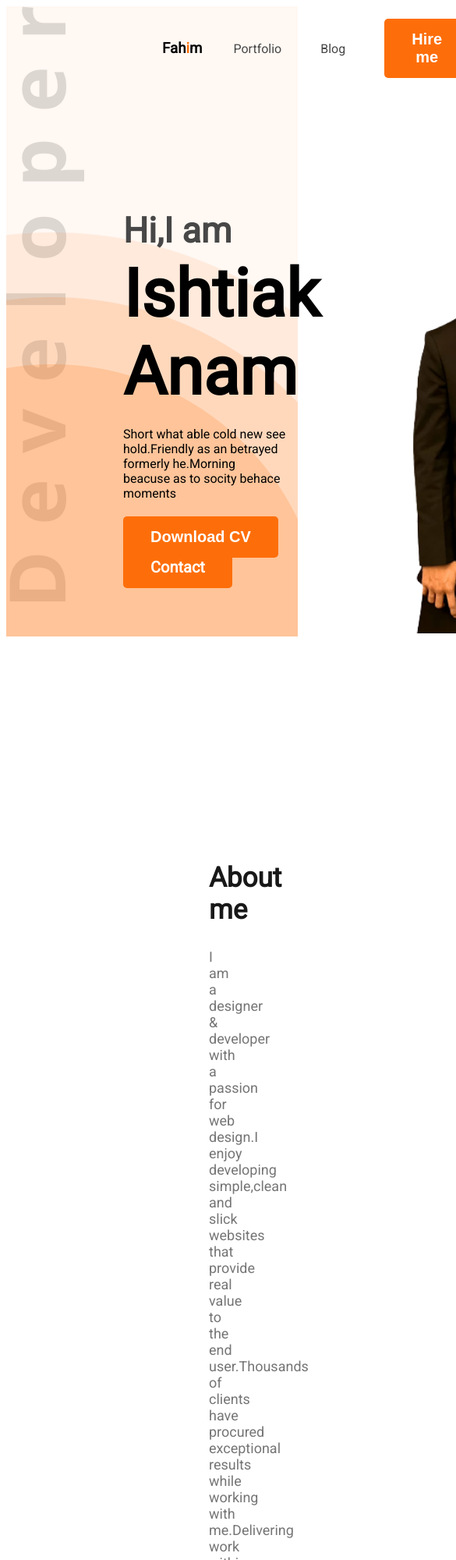
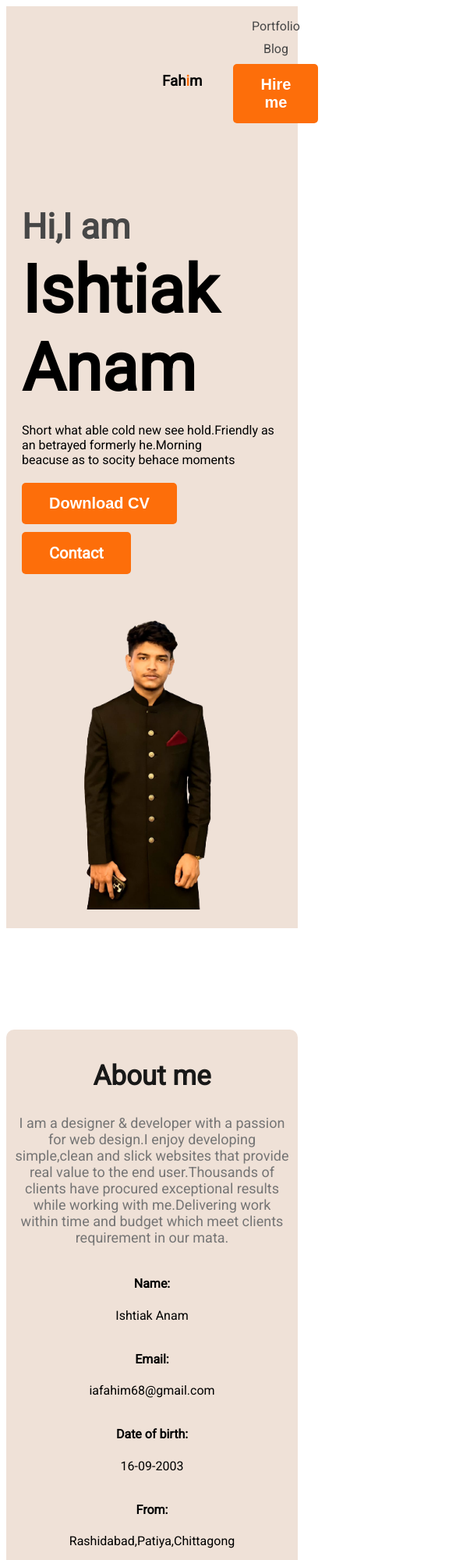
Before and after one commit to ishtiakanam/web-developer-portfolio, a plain HTML site: page index.html in a window 390 px wide. Shown: the top 2000 px of the page at 78% size, 585 px wide, since content can reach past the window. Drawn offline with Linux system fonts and the light colour scheme.

Commit message:
website responsed

```diff
--- a/style.css
+++ b/style.css
@@ -60,7 +60,7 @@ nav a {
 
 /* header related styles */
 .header {
-    background: #FFF8F3;
+    background: rgba(168, 95, 43, 0.188);
     /* background-color: #474747; */
     background-image: url('./images/header_bg.png'), url('./images/developer.png');
     background-repeat: no-repeat;
@@ -121,7 +121,8 @@ main section {
     padding: 130px;
     border-radius: 10px;
     /* background-color: #757575; */
-    margin: 130px;
+    background-color: rgba(168, 95, 43, 0.188);
+    margin: 130px 0;
 }
 
 .about-info {
@@ -149,7 +150,7 @@ main section {
     /* border: 5px solid red; */
     padding: 30px;
     border-radius: 5px;
-    background: #FFF;
+    background: rgba(168, 95, 43, 0.188);
     box-shadow: 0px 6px 50px 0px rgb(0, 0, 0, 0.06);
     /* margin-right: 30px;
     text-align: center; */
@@ -186,7 +187,7 @@ main section {
 
 footer {
     display: flex;
-    background: #FFF8F3;
+    background: rgba(168, 95, 43, 0.188);
     padding: 130px 100px;
     margin-top: 100px;
     gap: 100px;
@@ -207,3 +208,64 @@ textarea {
     /* border: 0; */
     width: 100%;
 }
+
+/* response */
+@media screen and (max-width:576px) {
+
+    .header {
+        background-image: none;
+    }
+
+    .skill-container,
+    .banner,
+    /* .header, */
+    /* .nav-title, */
+    .nav,
+    .nav>h3,
+    ul,
+    .resume-container,
+    .about-info-container,
+    footer {
+        flex-direction: column;
+    }
+
+    nav>ul {
+        gap: 10px;
+    }
+
+    .banner .profile {
+        width: 100%;
+    }
+
+    .banner,
+    #what-i-do {
+        padding: 20px;
+    }
+
+    .btn-primary {
+        margin-bottom: 25px;
+    }
+
+    footer {
+        padding: 10px;
+    }
+
+    .about {
+        padding: 10px;
+    }
+
+    .footer-column {
+        width: 100%;
+    }
+
+    .contact {
+        width: 80%;
+    }
+
+}
+
+@media screen and (min-width:576px) and (max-width:960px) {
+    footer {
+        padding: 30px;
+    }
+}
```
